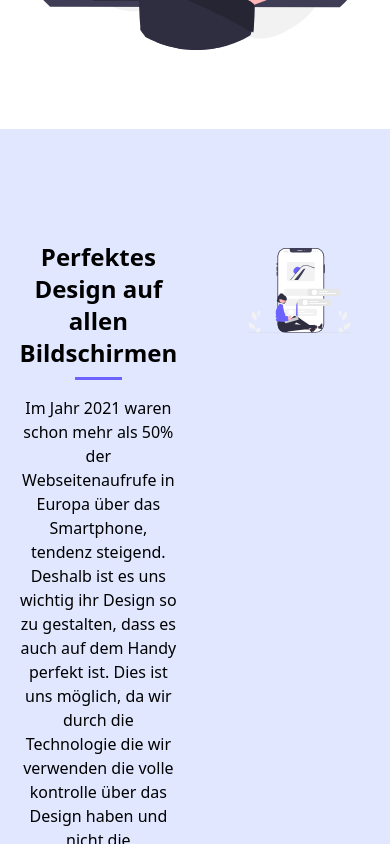
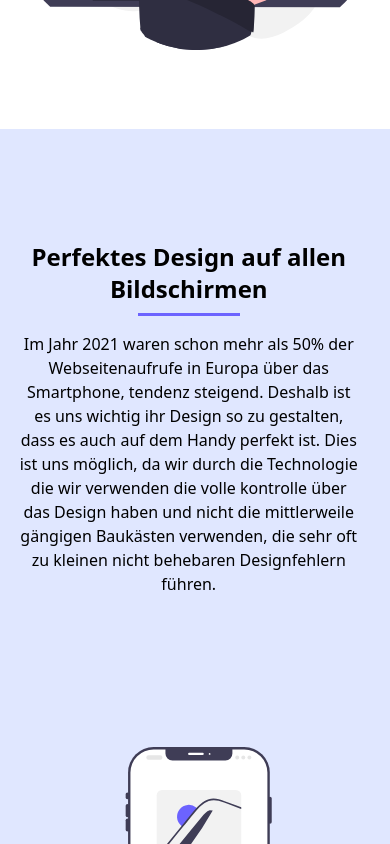
Before and after one commit to johannesdulberg/Awentis, a React (Create React App) app: page / in a window 390 px wide. Shown: the part 1680-2524 px from the top of the page. Built offline with nearby package versions, Linux system fonts and the light colour scheme.

Commit message:
reverse fix

```diff
--- a/src/components/SplitBoxImgAndText.js
+++ b/src/components/SplitBoxImgAndText.js
@@ -43,7 +43,7 @@ export default function SplitBoxImgAndText(props) {
     //FADIN END
 
   return (
-    <section name='home'  className={` w-full  bg-${props.args.bgColor} flex md:flex-row ${props.args.reverse ? "flex-row-rever" :""} flex-col-reverse pb-[40px]`}>
+    <section name='home'  className={` w-full  bg-${props.args.bgColor} flex ${props.args.reverse ? "md:flex-row-reverse" :"md:flex-row"} flex-col-reverse pb-[40px]`}>
 
         <div ref={myRef2} className={` ${intersection2 ? "fadeinNoMove":"invisible" } md:bg-transparent p-[10%] md:pl-[2%] md:p-0 w-full md:w-2/5 h-full  mt-20 z-10 flex justify-center`}>
           <div className="w-full h-full md:pt-[20%]">
--- a/src/index.css
+++ b/src/index.css
@@ -144,7 +144,7 @@
   }
 }
 @media (max-width: 768px) {
-  .flex-row-rever{
+  .flex-row-reverse{
     flex-direction: row-reverse !important;
   }
 }
```
